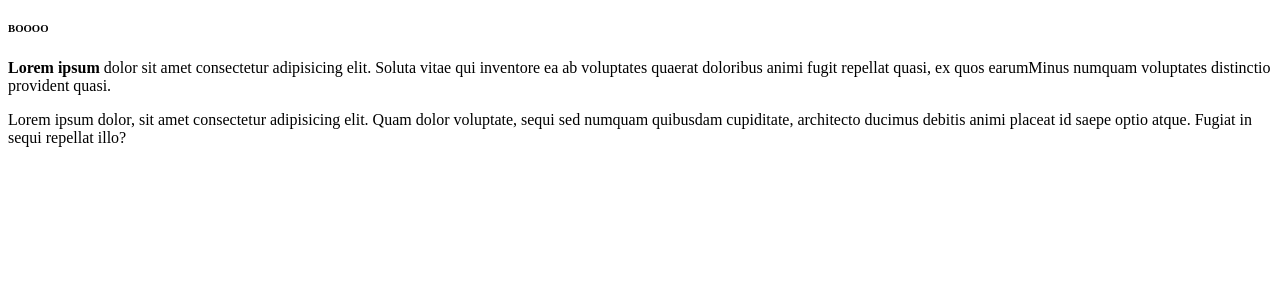
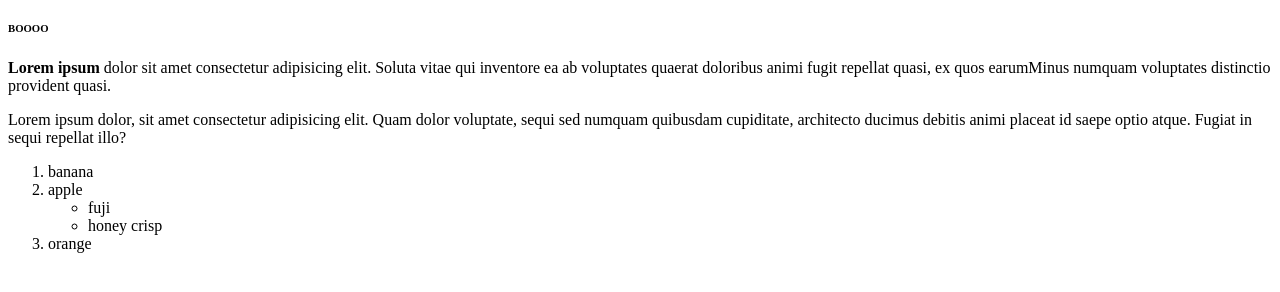
Before and after one commit to profpoochie/Web_dev_mastery_2022, a plain HTML site: page 4-HTML_5/index.html in a window 1280 px wide. Shown: the part 110-402 px from the top of the page. Drawn offline with Linux system fonts and the light colour scheme.

Commit message:
try ol and ul tags

```diff
--- a/4-HTML_5/index.html
+++ b/4-HTML_5/index.html
@@ -13,6 +13,16 @@
     <p> <strong>Lorem ipsum</strong>  dolor sit amet consectetur adipisicing elit. Soluta vitae qui inventore ea ab voluptates quaerat
     doloribus animi fugit repellat quasi, ex quos earumMinus numquam voluptates distinctio provident quasi.</p>
     <p>Lorem ipsum dolor, sit amet consectetur adipisicing elit. Quam dolor voluptate, sequi sed numquam quibusdam cupiditate, architecto ducimus debitis animi placeat id saepe optio atque. Fugiat in sequi repellat illo?</p>
+
+    <ol>
+        <li>banana</li>
+        <li>apple</li>
+        <ul>
+            <li>fuji</li>
+            <li>honey crisp</li>
+        </ul>
+        <li>orange</li>
+    </ol>
 </body>
 
 </html>
```
